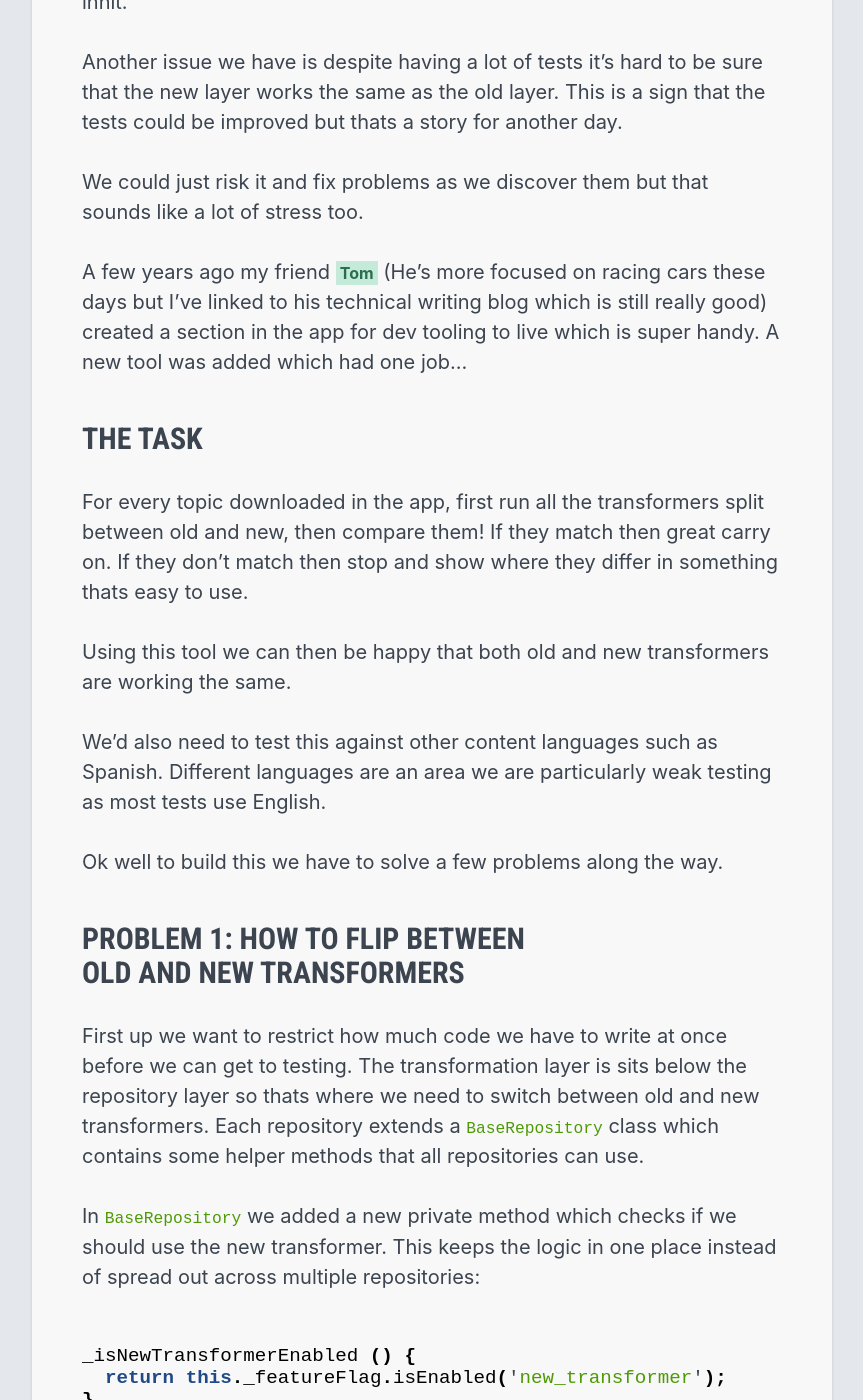
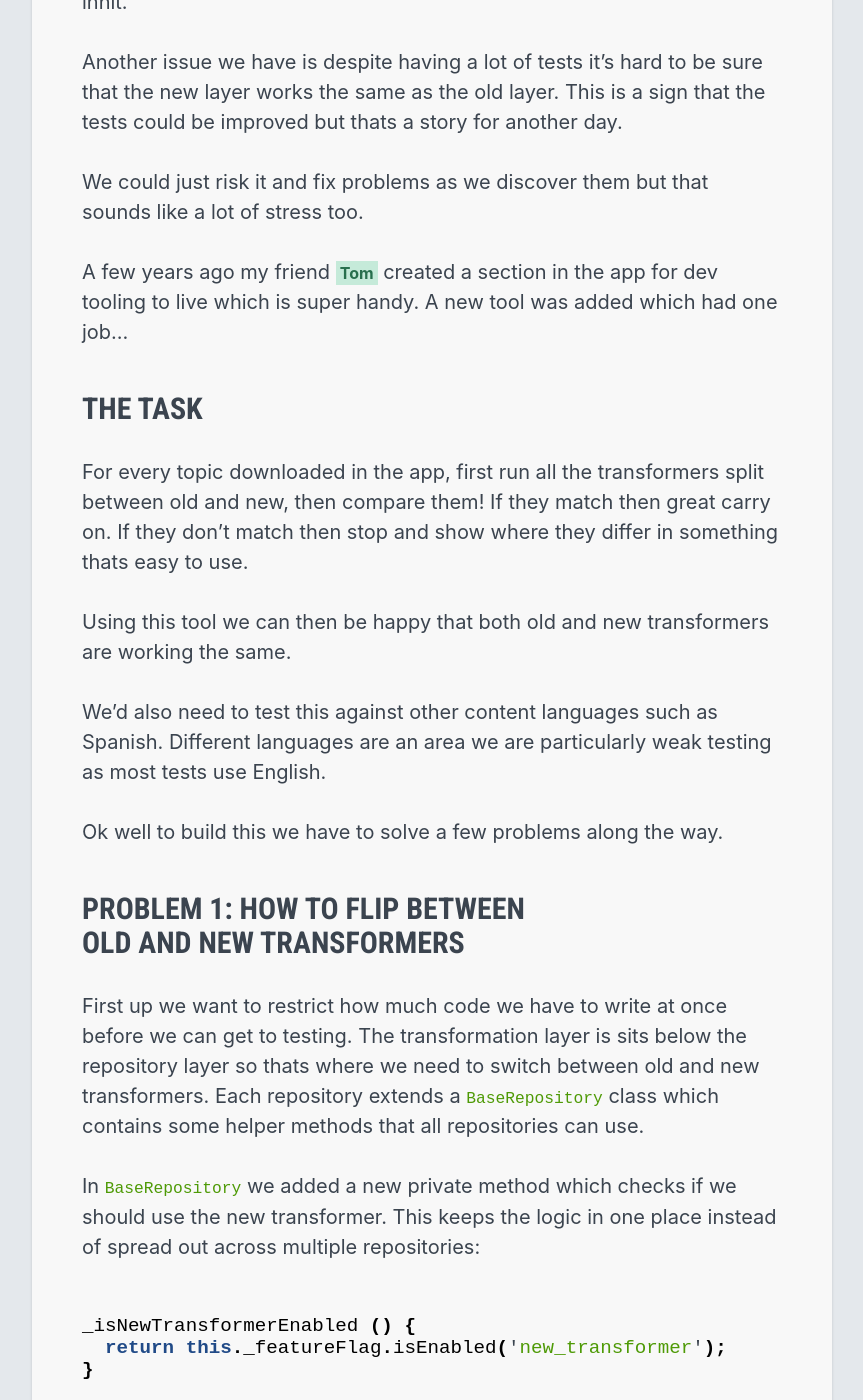
Before and after one commit to studioromeo/studioromeo.github.com, a Jekyll site: the page built from _posts/2023-02-11-dev-diaries-episode-1.md, in a window 1280 px wide and 1400 px high, scrolled down 1723 px. Shown: the whole window, without its empty margins (208-1071 px from the left). Built offline with Jekyll 4.4.1, drawn with Linux system fonts in a browser that asks for light colours; some of the changed lines change nothing that is shown; some of the changed text lies outside the part shown.

Commit message:
Minor updates

````diff
--- a/_posts/2023-02-11-dev-diaries-episode-1.md
+++ b/_posts/2023-02-11-dev-diaries-episode-1.md
@@ -28,7 +28,7 @@
 
 We could just risk it and fix problems as we discover them but that sounds like a lot of stress too.
 
-A few years ago my friend [Tom](https://software.tomseldon.co.uk/blog/) (He's more focused on racing cars these days but I've linked to his technical writing blog which is still really good) created a section in the app for dev tooling to live which is super handy. A new tool was added which had one job…
+A few years ago my friend [Tom](https://www.tomseldon.co.uk) created a section in the app for dev tooling to live which is super handy. A new tool was added which had one job…
 
 ## The Task
 
@@ -55,12 +55,12 @@
 Then in each repository (the layer above the transformer) we call this method to see if we should use the old or new transformer
 
 ```javascript
-findEvidenceScores (topicId) {
+find (topicId) {
   return this._rawTopicsRepository.findRawTopic(topicId).then(raw => {
     return this._isNewTransformerEnabled()
       .then(enabled => enabled ?
-        this._$window.newHotness.topicParser.parseEvidenceScores(raw) :
-        TopicParser.parseEvidenceScores(raw);
+        this._$window.newHotness.topicParser.parse(raw) :
+        TopicParser.parse(raw);
     );
   });
 }
@@ -83,7 +83,6 @@
 ```
 
 Consumers of the feature flag service call `isEnabled()` which gets the status of the flag. If an override exists it ignores the original setting and instead resolves the override. We don't check for falsy because we might want to return false from the overrides.
-
 
 ```javascript
 isEnabled (flagName) {
@@ -140,8 +139,10 @@
 Instead we use promises as they were meant to be used and chain them. (Why didn't I do it this way to start with?!). Starting off we get the topics then with that we map over the resolved array to get more info about each topic like so:
 
 ```javascript
-this._topicRepository.findAll().then(topics => {
-  return this._$q.all(topics.map(topic => this._topicRepository.findById(topic.id)));
+this._topicRepository.findAll().then((topics) => {
+  return this._$q.all(
+    topics.map((topic) => this._topicRepository.findById(topic.id))
+  );
 });
 ```
 
@@ -190,10 +191,11 @@
 I wasn't sure how to do this but a quick stack overflow later I found my answer which was surprisingly simple!
 
 ```javascript
- jobs.reduce(
-  (promise, job) => promise.then(() => this._test(job.repository, job.topic, job.key)),
+jobs.reduce(
+  (promise, job) =>
+    promise.then(() => this._test(job.repository, job.topic, job.key)),
   this._$q.resolve()
-)
+);
 ```
 
 This uses the reduce function and starts off with a resolved promise, it then chains subsequent promises for each job so we only run the next job if the previous one resolved.
@@ -218,7 +220,7 @@
       }
     });
 }
- ```
+```
 
 This is pretty similar to the mock code earlier. We disable the flag, test, enable then test again. To compare the two results we use `JSON.stringify()` which I got from [Samantha's Blog](https://www.samanthaming.com/tidbits/33-how-to-compare-2-objects/) which advised this would do the job albeit with performance and ordering issues but both of these weren't a concern for this, we just wanted to know that they were the same output.
 
````
Also changed, not shown: img/2023/dev-dairy-episode-1/featureflag.png, img/2023/dev-dairy-episode-1/test-run.png.
